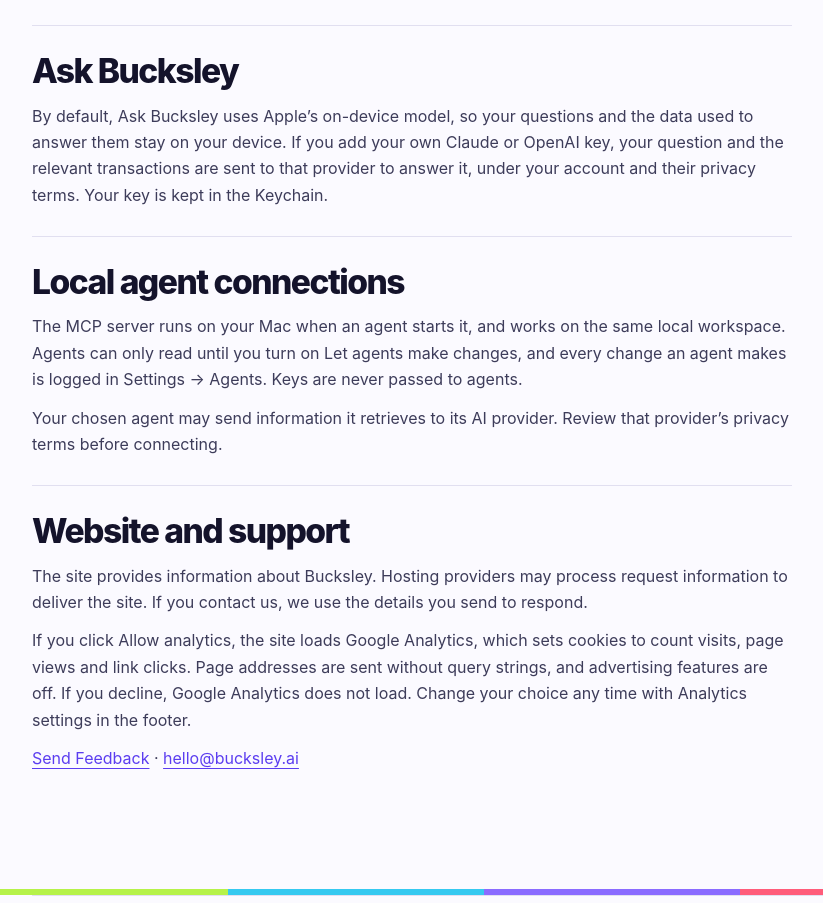
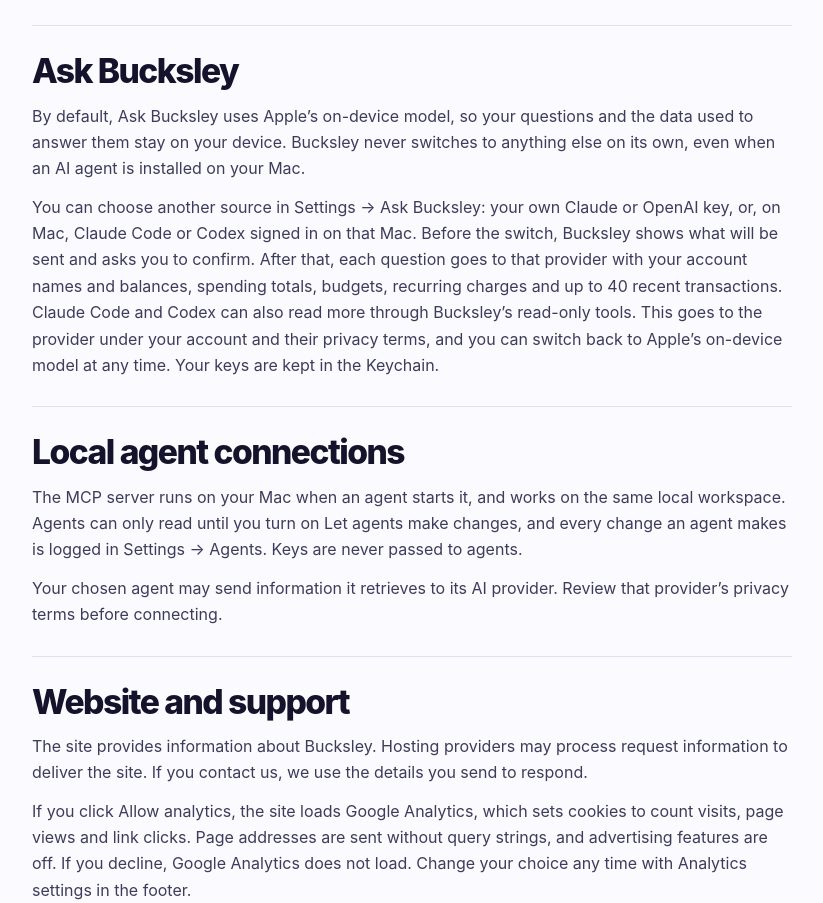
Before and after one commit to projectatomai/bucksley-site, a plain HTML site: page privacy/index.html in a window 1280 px wide. Shown: the part 1137-2040 px from the top of the page, without its empty margins (28-851 px from the left). Drawn offline with Linux system fonts and the light colour scheme.

Commit message:
[bucksley-site] privacy: Ask stays on-device unless you choose and confirm another source
Co-Authored-By: Claude Opus 5.5 <noreply@anthropic.com>

```diff
--- a/privacy/index.html
+++ b/privacy/index.html
@@ -70,7 +70,8 @@
         </section>
         <section id="ask">
           <h2>Ask Bucksley</h2>
-          <p>By default, Ask Bucksley uses Apple’s on-device model, so your questions and the data used to answer them stay on your device. If you add your own Claude or OpenAI key, your question and the relevant transactions are sent to that provider to answer it, under your account and their privacy terms. Your key is kept in the Keychain.</p>
+          <p>By default, Ask Bucksley uses Apple’s on-device model, so your questions and the data used to answer them stay on your device. Bucksley never switches to anything else on its own, even when an AI agent is installed on your Mac.</p>
+          <p>You can choose another source in Settings → Ask Bucksley: your own Claude or OpenAI key, or, on Mac, Claude Code or Codex signed in on that Mac. Before the switch, Bucksley shows what will be sent and asks you to confirm. After that, each question goes to that provider with your account names and balances, spending totals, budgets, recurring charges and up to 40 recent transactions. Claude Code and Codex can also read more through Bucksley’s read-only tools. This goes to the provider under your account and their privacy terms, and you can switch back to Apple’s on-device model at any time. Your keys are kept in the Keychain.</p>
         </section>
         <section id="mcp">
           <h2>Local agent connections</h2>
```
